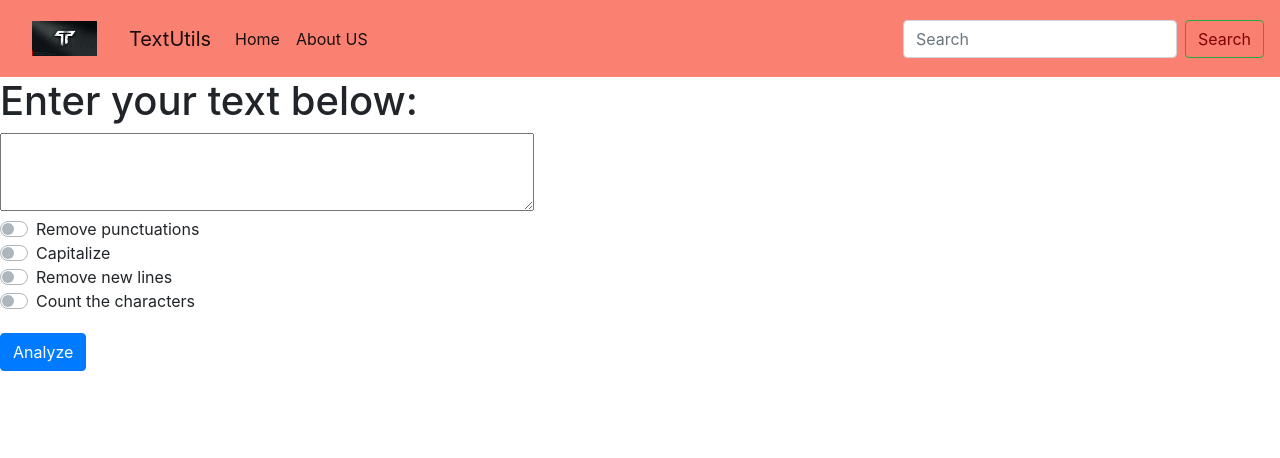
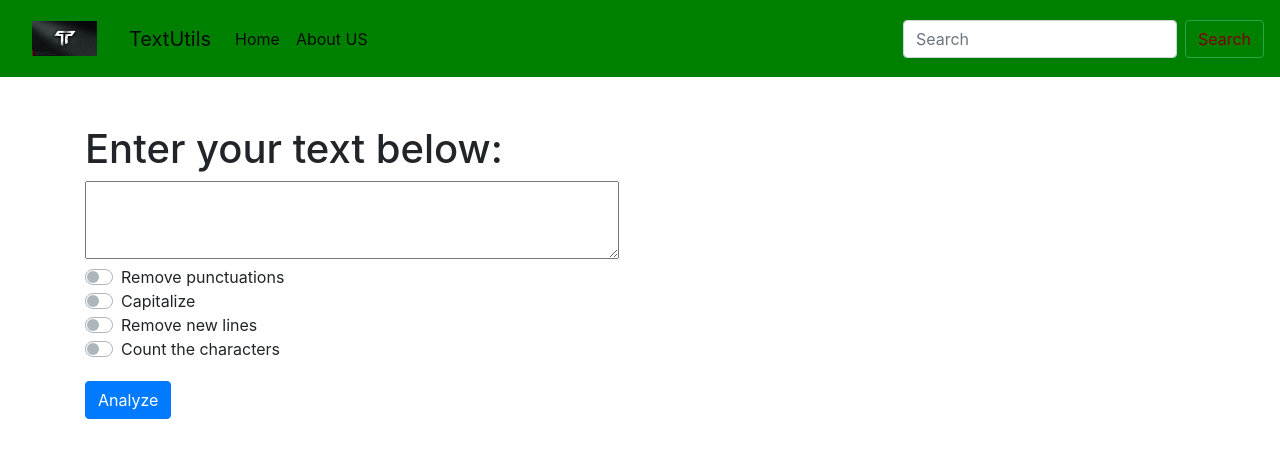
Before and after one commit to Devashishsingh98/TextUtils, a Django app: page / in a window 1280 px wide. Shown: the top 458 px of the page. Run offline with Django 3.2, Linux system fonts and the light colour scheme; some libraries are stand-ins or nearby versions.

Commit message:
Created static folder

```diff
--- a/templates/index.css
+++ b/static/index.css
@@ -1,5 +1,5 @@
 .bg-light{
-    background-color: salmon!important;;
+    background-color: green!important;
 }
 .btn-outline-success{
     color: maroon;
--- a/templates/index.html
+++ b/templates/index.html
@@ -9,7 +9,7 @@
 
     <!-- Bootstrap CSS -->
     <link rel="stylesheet" href="https://stackpath.bootstrapcdn.com/bootstrap/4.4.1/css/bootstrap.min.css" integrity="sha384-Vkoo8x4CGsO3+Hhxv8T/Q5PaXtkKtu6ug5TOeNV6gBiFeWPGFN9MuhOf23Q9Ifjh" crossorigin="anonymous">
-    <link rel="stylesheet" href="index.css">
+    <link rel="stylesheet" href="/static/index.css">
     <title>Text Analyzer App</title>
 </head>
 
@@ -18,13 +18,14 @@
 <nav class="navbar navbar-expand-lg navbar-light bg-light">
   <nav class="navbar navbar-light bg-light">
     <a class="navbar-brand" href="#">
-              <img src="T.jpg" width="65" height="35" class="d-inline-block align-top">
+      <img src="/static/T.jpg" width="65" height="35" class="d-inline-block align-top">
     </a>
   </nav>
   <a class="navbar-brand" href="#">TextUtils</a>
   <button class="navbar-toggler" type="button" data-toggle="collapse" data-target="#navbarSupportedContent" aria-controls="navbarSupportedContent" aria-expanded="false" aria-label="Toggle navigation">
     <span class="navbar-toggler-icon"></span>
   </button>
+
 
         <div class="collapse navbar-collapse" id="navbarSupportedContent">
           <ul class="navbar-nav mr-auto">
@@ -45,11 +46,11 @@
 
 
 
-
+      <div class="container mt-5">
 
     <div>
         <h1>Enter your text below:</h1>
-        <form action="analyze" method="POST">
+        <form action="analyze" method="POST"> {% csrf_token %}
             <div>
                 <textarea name="dj_text" cols="50" rows="3"></textarea>
             </div>
@@ -79,6 +80,7 @@
             </div>
         </form>
     </div>
+    </div>
   </body>
 
 
--- a/textutils/settings.py
+++ b/textutils/settings.py
@@ -118,3 +118,4 @@ USE_TZ = True
 # https://docs.djangoproject.com/en/3.0/howto/static-files/
 
 STATIC_URL = '/static/'
+STATICFILES_DIRS = ["static"]
```
Also changed, not shown: static/T.jpg (renamed from templates/T.jpg), static/bootstrap.js (renamed from templates/bootstrap.js). Lines whose indentation alone changed are shown as unchanged.
